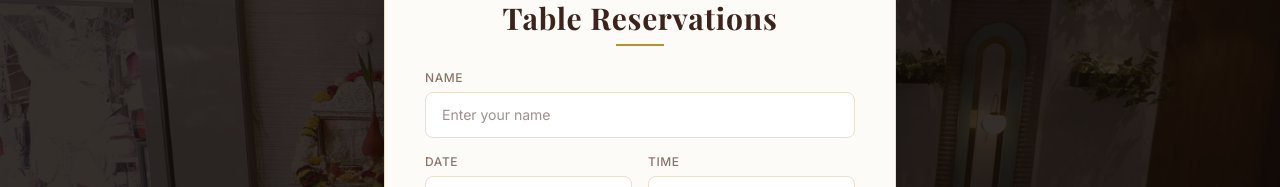
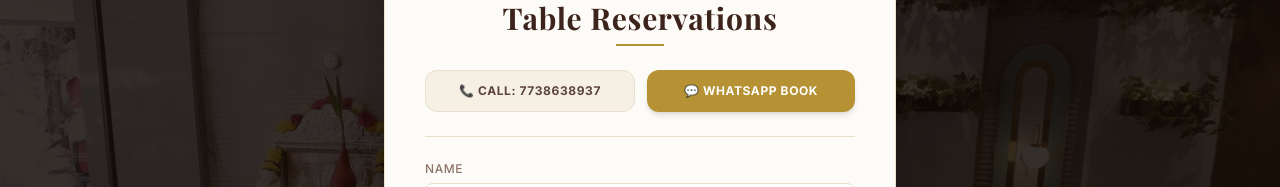
Before and after one commit to Shrey1006/TabMenu.AI, a React (Vite) app in the folder frontend/: page / in a window 1280 px wide. Shown: the part 6651-6838 px from the top of the page. Built offline with nearby package versions, Linux system fonts and the light colour scheme; no server answers; a web font is replaced by a local one.

Commit message:
chore: add call and whatsapp booking phone details to reservations card and footer

```diff
--- a/frontend/src/components/Footer.jsx
+++ b/frontend/src/components/Footer.jsx
@@ -107,7 +107,7 @@ export default function Footer() {
             </p>
             <div className="text-sm text-espresso-100/70 space-y-1">
               <p>
-                Phone: <a href="tel:+911412345678" className="text-white hover:text-gold-400 transition-colors">+91 141 234 5678</a>
+                Phone: <a href="tel:7738638937" className="text-white hover:text-gold-400 transition-colors">+91 77386 38937</a>
               </p>
               <p>
                 Email: <a href="mailto:reservations@ambikapureveg.com" className="text-white hover:text-gold-400 transition-colors">reservations@ambikapureveg.com</a>
--- a/frontend/src/pages/Landing.jsx
+++ b/frontend/src/pages/Landing.jsx
@@ -527,6 +527,23 @@ export default function Landing() {
               <div className="h-[2px] w-12 bg-gold-500 mx-auto" />
             </div>
 
+            <div className="flex flex-col sm:flex-row gap-3 justify-center mb-6 border-b border-cream-200 dark:border-espresso-800 pb-6 text-center text-xs">
+              <a
+                href="tel:7738638937"
+                className="flex-1 flex items-center justify-center gap-2 rounded-xl bg-cream-100 dark:bg-espresso-800 border border-cream-200 dark:border-espresso-700 py-3 text-chocolate-850 dark:text-espresso-50 font-bold uppercase tracking-wider hover:scale-[1.02] active:scale-95 transition-all cursor-pointer"
+              >
+                📞 Call: 7738638937
+              </a>
+              <a
+                href="https://api.whatsapp.com/send/?phone=917738638937&text&type=phone_number&app_absent=0"
+                target="_blank"
+                rel="noopener noreferrer"
+                className="flex-1 flex items-center justify-center gap-2 rounded-xl bg-green-600 hover:bg-green-700 py-3 text-white font-bold uppercase tracking-wider hover:scale-[1.02] active:scale-95 transition-all shadow-md cursor-pointer"
+              >
+                💬 WhatsApp Book
+              </a>
+            </div>
+
             {bookingSubmitted ? (
               <div className="text-center py-8 space-y-4">
                 <div className="mx-auto flex h-14 w-14 items-center justify-center rounded-full bg-green-100 dark:bg-green-950/40 text-green-600 text-3xl animate-bounce">
```
